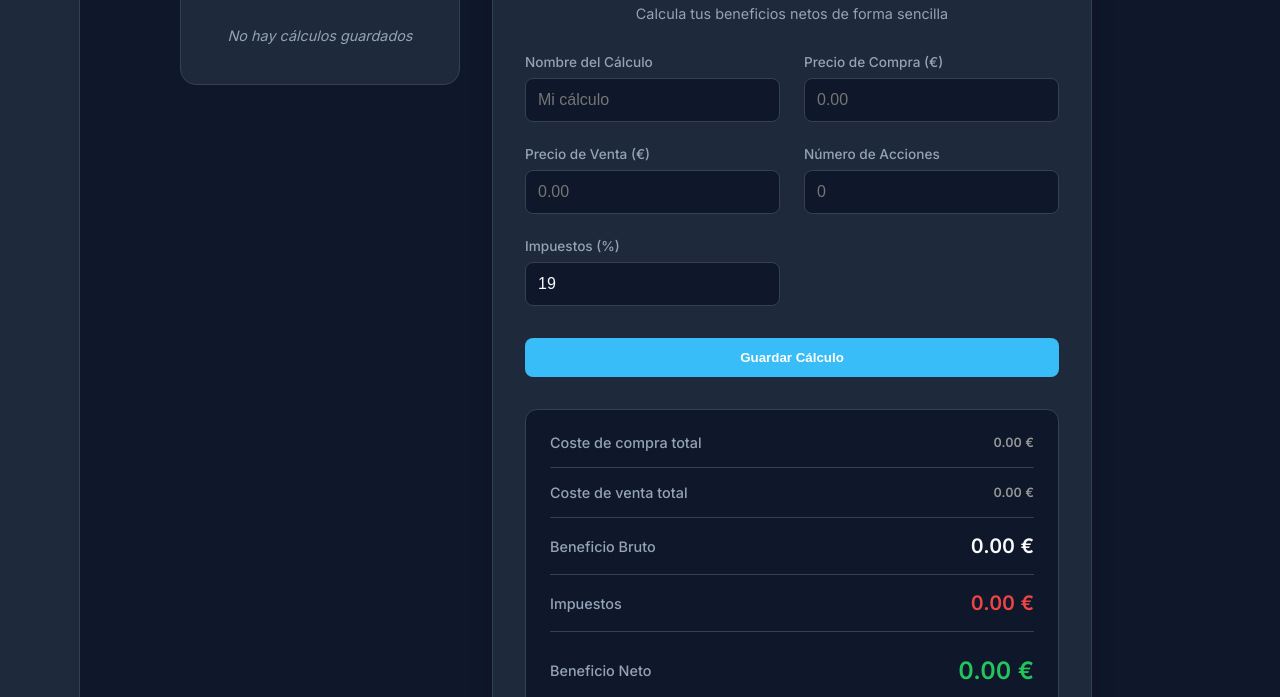
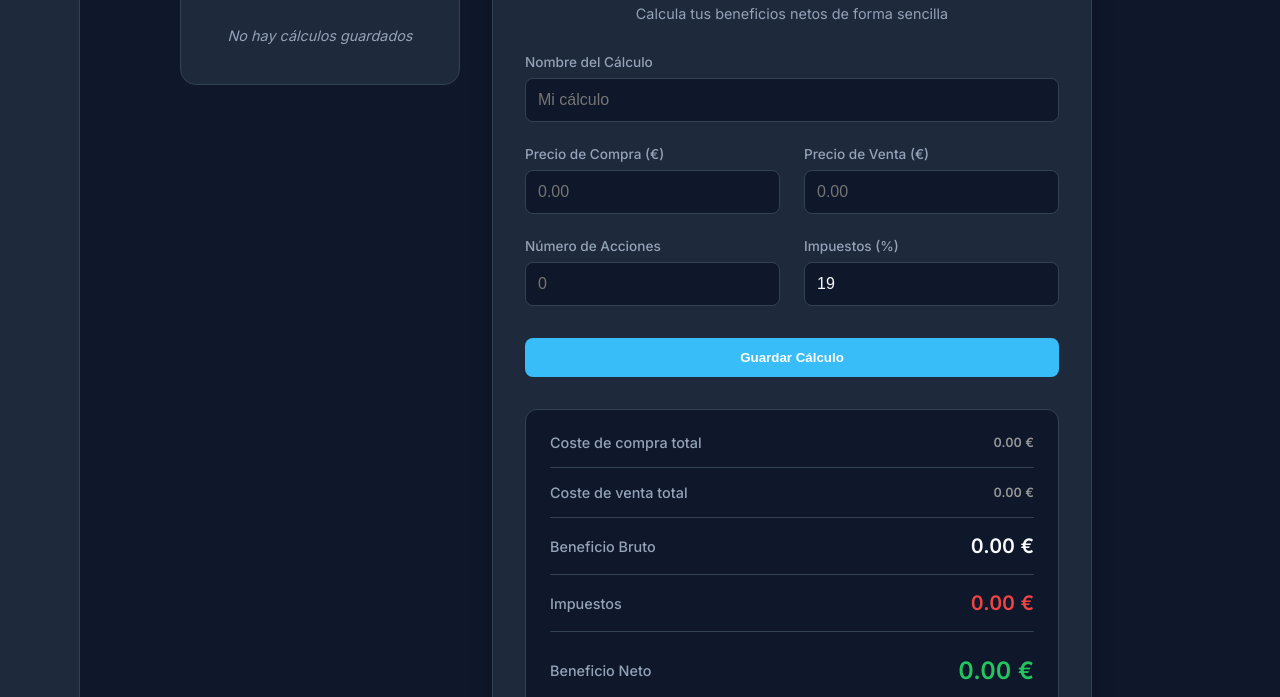
Before and after one commit to hectoriko/stock-calculator, a website: page index.html in a window 1280 px wide. Shown: the part 103-800 px from the top of the page. Drawn offline with Linux system fonts and the light colour scheme; no server answers.

Commit message:
feat: Make calculation name input span full width by adding `full-width` class and corresponding CSS.

```diff
--- a/index.html
+++ b/index.html
@@ -52,7 +52,7 @@
 
                 <main class="calculator-grid">
                   <div class="input-section">
-                    <div class="input-group">
+                    <div class="input-group full-width">
                       <label for="calculationName">Nombre del Cálculo</label>
                       <input type="text" id="calculationName" placeholder="Mi cálculo" />
                     </div>
--- a/style.css
+++ b/style.css
@@ -248,6 +248,10 @@ header p {
     gap: 0.5rem;
 }
 
+.input-group.full-width {
+    grid-column: 1 / -1;
+}
+
 .input-group label {
     font-size: 0.85rem;
     font-weight: 500;
```
